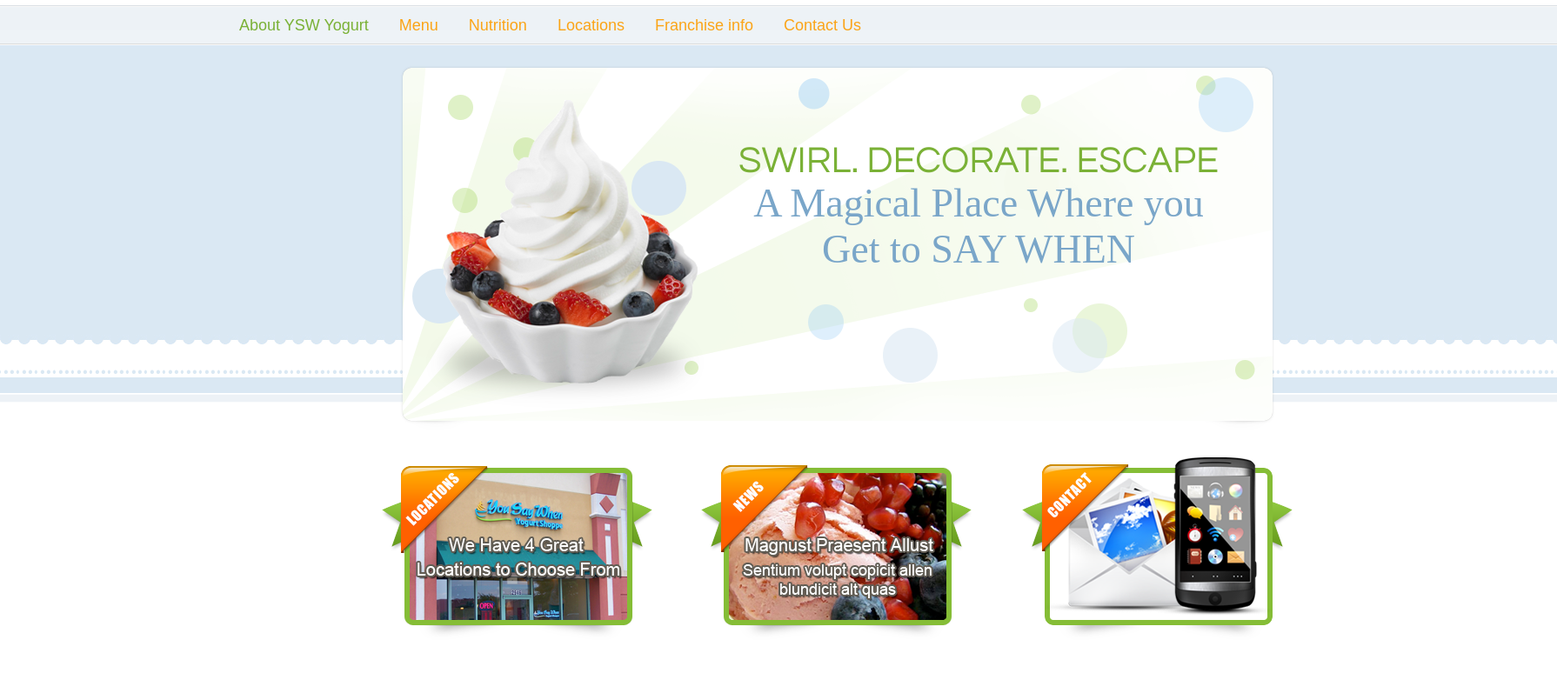
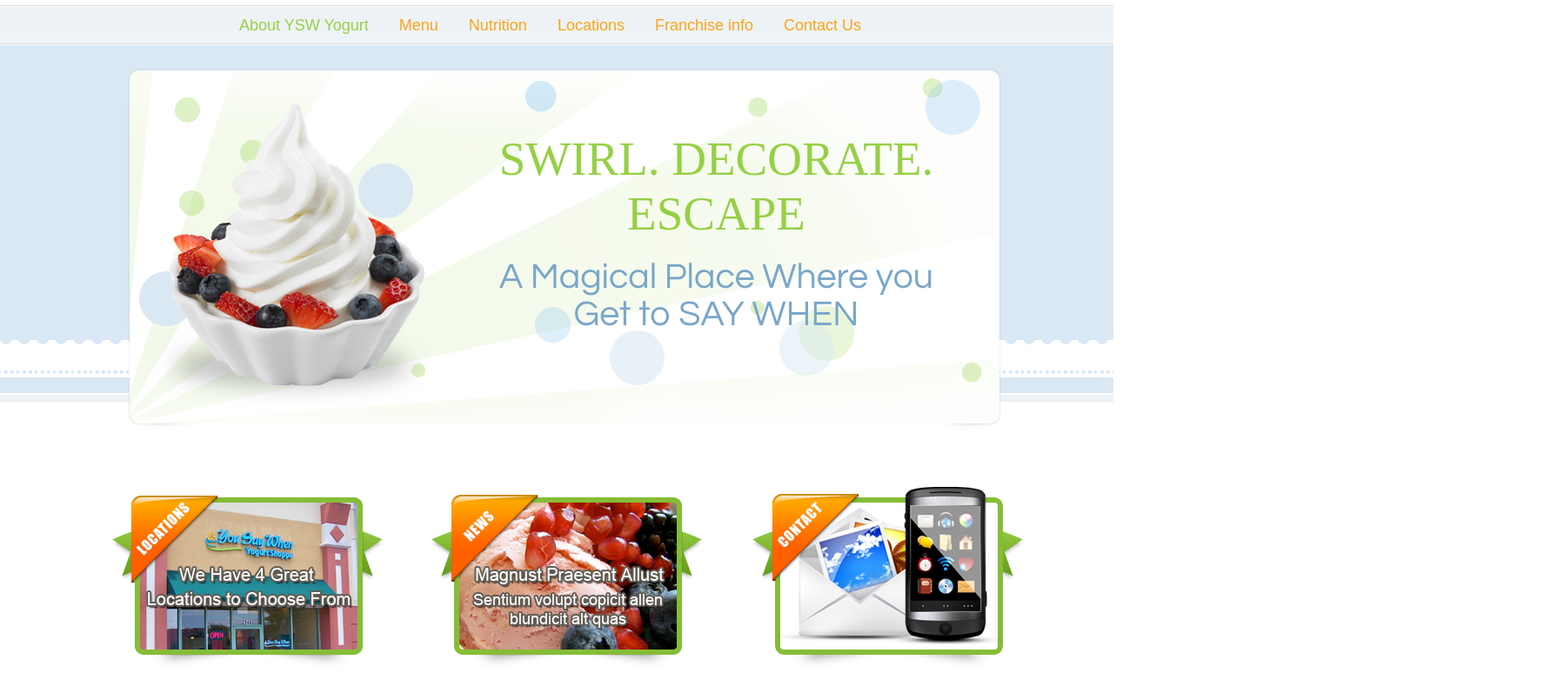
Before and after one commit to Miguelmdv/HTML, a plain HTML site: page Yogurt/index.html in a window 1280 px wide. Shown: the part 124-898 px from the top of the page at 87% size, 1790 px wide, since content can reach past the window. Before the commit the page ends 864 px from the top, so only its background shows below. Drawn offline with Linux system fonts and the light colour scheme.

Commit message:
Solucion de chapuzas

```diff
--- a/Yogurt/general.css
+++ b/Yogurt/general.css
@@ -56,34 +56,59 @@ header {
 	position: relative;
 }
 .green {
-	color: #7ab136 !important;
+	color: #96d045 !important;
 	/*background-image: url("img/points.png"); */
 }
 .banner {
-background-image: url("img/central.png");
-position: absolute;
-left: 460px;
-top: 199px;
-width: 1005px;
-height: 420px;
-z-index: 100;
-text-align: center;
+	background-image: url("img/central.png");
+	position: relative;
+	left: 6px;
+	top: 92px;
+	width: 1005px;
+	height: 420px;
+	z-index: 1;
+	text-align: center;
 }
 #phrase1 {
-	style="top:250px;
-	height: 170px; width: 1330px;
-	font-size: 43px;
-	font-family: "Century Gothic"
+	font-size: 55px;
+	margin-left: 350px;
+	width: 655px;
+	top: 100px;
+	font-family: "Myriad Pro";
+	vertical-align: text-bottom;
+	height: auto !important;
+	padding-top: 73px;
 }
 #phrase2 {
-	width: 1330px;
-	color: rgb(122, 166, 201);
-	font-size: 46px;
-	font-family: "Antipasto"
+	color: #7AA6C9;
+	font-family: "Century Gothic";
+	margin-left: 350px;
+	font-size: 41px;
+	height: auto !important;
+	color: #7AA6C9;
+	padding-top: 20px;
 }
 
 #content{
-	position:absolute;
-	left: 438px;
-	top:650px;
+	position: relative;
+	right: 12px;
+	top: 154px;
 }
+
+
+#sign-up {
+  border-style: solid;
+  border-width: 1px;
+  border-color: rgb(255, 255, 255);
+  border-radius: 7px;
+  background-image: -moz-linear-gradient( 90deg, rgb(123,170,57) 0%, rgb(150,208,69) 100%);
+  background-image: -webkit-linear-gradient( 90deg, rgb(123,170,57) 0%, rgb(150,208,69) 100%);
+  background-image: -ms-linear-gradient( 90deg, rgb(123,170,57) 0%, rgb(150,208,69) 100%);
+  box-shadow: 0px 0px 7px 0px rgba(0, 0, 0, 0.6);
+  position: absolute;
+  left: 1150px;
+  top: 202px;
+  width: 53px;
+  height: 194px;
+  z-index: 90;
+}
--- a/Yogurt/index.html
+++ b/Yogurt/index.html
@@ -12,8 +12,8 @@
 			<header>
 				<div id="logo">Yogurt Shoppe</div>
 				<div id="social">
-					<img src="img/tw.png">
-					<img src="img/fb.png">
+					<a href="https://twitter.com/"><img src="img/tw.png"></a>
+					<a href="https://facebook.com/"><img src="img/fb.png"></a>
 				</div>
 				<div id="menu">
 					<ul id="nav">
@@ -28,7 +28,7 @@
 			</header>
 			<div class="banner">
 				<div id="phrase1" class="green">
-					<br><br>SWIRL. DECORATE. ESCAPE
+				SWIRL. DECORATE. ESCAPE
 				</div>
 				<div id="phrase2">
 					A Magical Place Where you<br>Get to SAY WHEN
```
